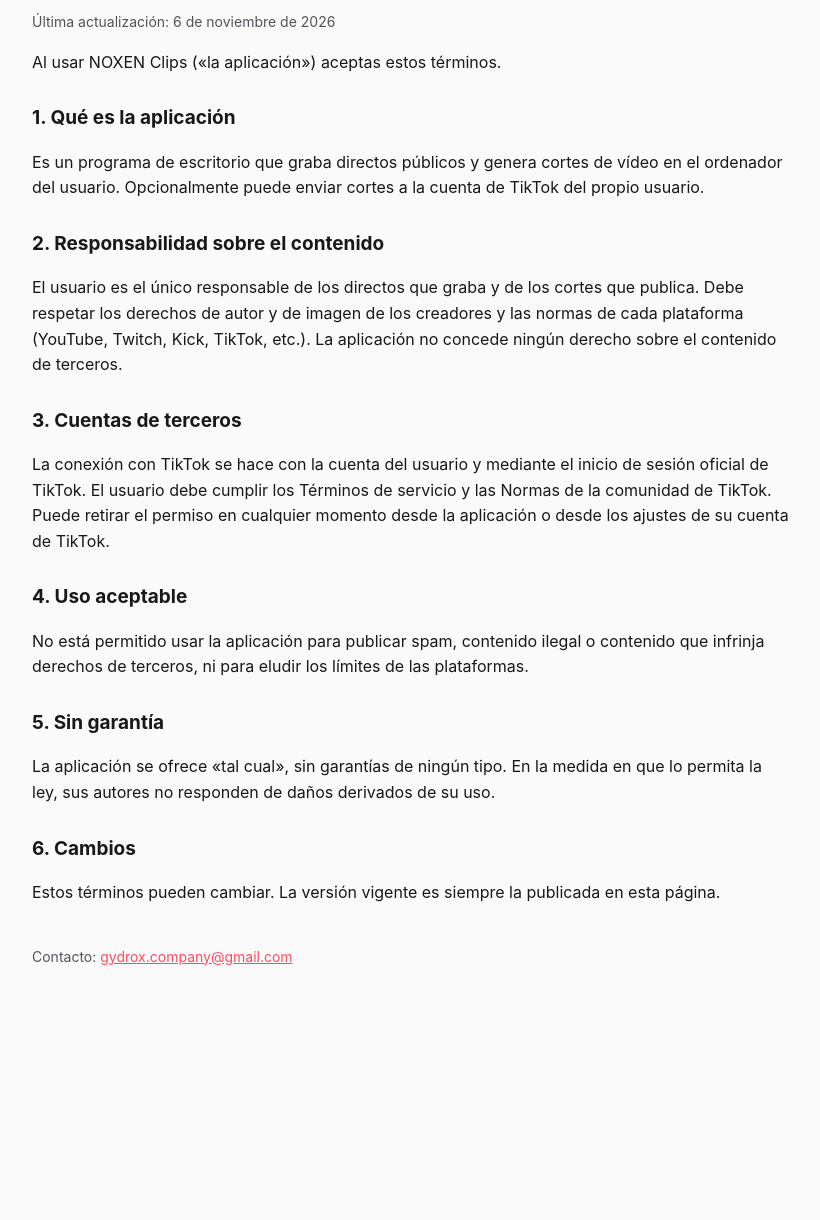
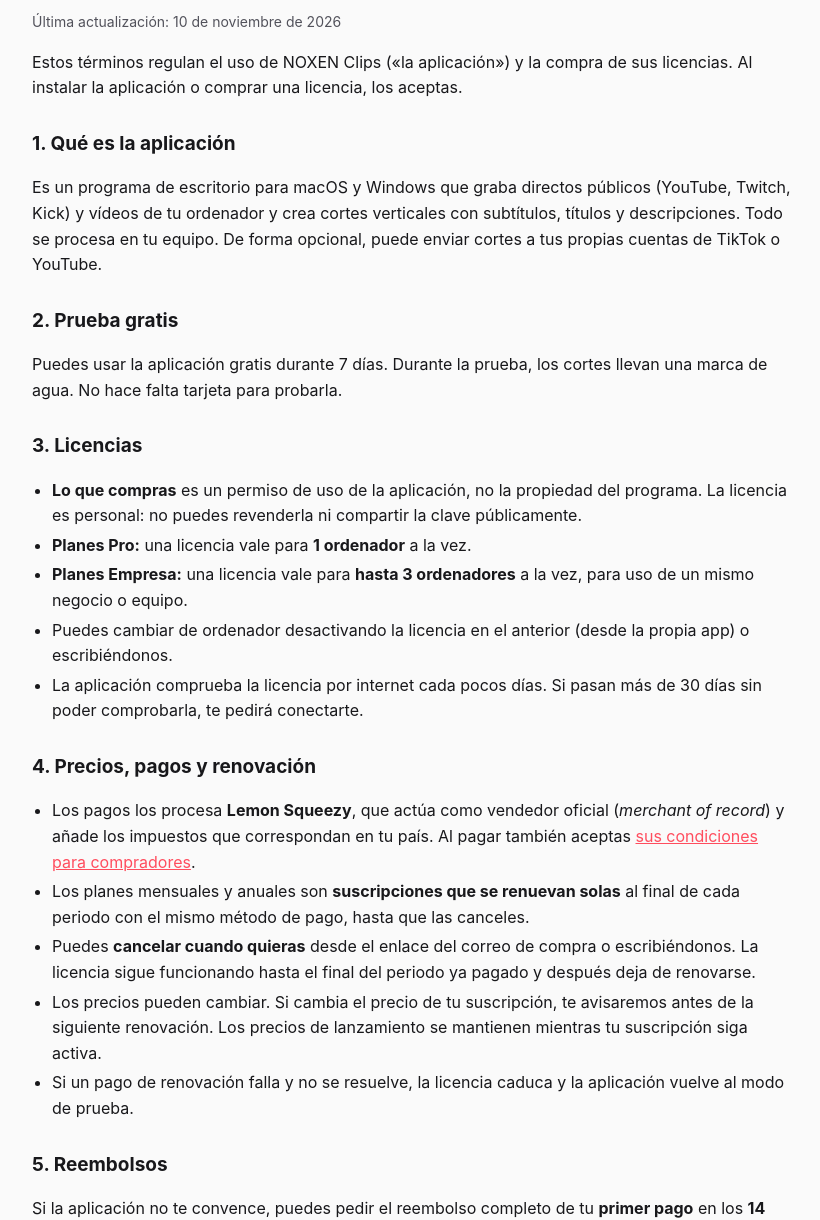
Before and after one commit to yeudygarciadelacruz-eng/NoxenClips, a plain HTML site: page docs/terminos.html in a window 1280 px wide. Shown: the part 141-1361 px from the top of the page, without its empty margins (228-1048 px from the left). Before the commit the page ends 1187 px from the top, so only its background shows below. Drawn offline with Linux system fonts and the light colour scheme.

Commit message:
Web: terminos.html con pagos, licencias y reembolsos

```diff
--- a/docs/terminos.html
+++ b/docs/terminos.html
@@ -5,14 +5,62 @@
 body{margin:0;background:var(--bg);color:var(--fg);font:16px/1.6 -apple-system,Segoe UI,Roboto,sans-serif}
 main{max-width:760px;margin:0 auto;padding:40px 16px 64px}h1{font-size:30px;margin:0 0 6px}h2{font-size:19px;margin:28px 0 6px}
 a{color:var(--acc)}.mut{color:var(--mut);font-size:14px}nav{display:flex;gap:16px;flex-wrap:wrap;margin-bottom:28px;font-size:14px}
-.card{background:var(--card);border-radius:14px;padding:18px 20px;margin:18px 0}ul{padding-left:20px}
+.card{background:var(--card);border-radius:14px;padding:18px 20px;margin:18px 0}ul{padding-left:20px}li{margin:4px 0}
 </style></head><body><main><nav><a href="./">NOXEN Clips</a><a href="terminos.html">Términos de uso</a><a href="privacidad.html">Política de privacidad</a></nav>
-<h1>Términos de uso</h1><p class="mut">Última actualización: 6 de noviembre de 2026</p>
-<p>Al usar NOXEN Clips («la aplicación») aceptas estos términos.</p>
-<h2>1. Qué es la aplicación</h2><p>Es un programa de escritorio que graba directos públicos y genera cortes de vídeo en el ordenador del usuario. Opcionalmente puede enviar cortes a la cuenta de TikTok del propio usuario.</p>
-<h2>2. Responsabilidad sobre el contenido</h2><p>El usuario es el único responsable de los directos que graba y de los cortes que publica. Debe respetar los derechos de autor y de imagen de los creadores y las normas de cada plataforma (YouTube, Twitch, Kick, TikTok, etc.). La aplicación no concede ningún derecho sobre el contenido de terceros.</p>
-<h2>3. Cuentas de terceros</h2><p>La conexión con TikTok se hace con la cuenta del usuario y mediante el inicio de sesión oficial de TikTok. El usuario debe cumplir los Términos de servicio y las Normas de la comunidad de TikTok. Puede retirar el permiso en cualquier momento desde la aplicación o desde los ajustes de su cuenta de TikTok.</p>
-<h2>4. Uso aceptable</h2><p>No está permitido usar la aplicación para publicar spam, contenido ilegal o contenido que infrinja derechos de terceros, ni para eludir los límites de las plataformas.</p>
-<h2>5. Sin garantía</h2><p>La aplicación se ofrece «tal cual», sin garantías de ningún tipo. En la medida en que lo permita la ley, sus autores no responden de daños derivados de su uso.</p>
-<h2>6. Cambios</h2><p>Estos términos pueden cambiar. La versión vigente es siempre la publicada en esta página.</p>
-<p class="mut" style="margin-top:40px">Contacto: <a href="mailto:gydrox.company@gmail.com">gydrox.company@gmail.com</a></p></main></body></html>
+<h1>Términos de uso</h1><p class="mut">Última actualización: 10 de noviembre de 2026</p>
+<p>Estos términos regulan el uso de NOXEN Clips («la aplicación») y la compra de sus licencias. Al instalar la aplicación o comprar una licencia, los aceptas.</p>
+
+<h2>1. Qué es la aplicación</h2>
+<p>Es un programa de escritorio para macOS y Windows que graba directos públicos (YouTube, Twitch, Kick) y vídeos de tu ordenador y crea cortes verticales con subtítulos, títulos y descripciones. Todo se procesa en tu equipo. De forma opcional, puede enviar cortes a tus propias cuentas de TikTok o YouTube.</p>
+
+<h2>2. Prueba gratis</h2>
+<p>Puedes usar la aplicación gratis durante 7 días. Durante la prueba, los cortes llevan una marca de agua. No hace falta tarjeta para probarla.</p>
+
+<h2>3. Licencias</h2>
+<ul>
+<li><b>Lo que compras</b> es un permiso de uso de la aplicación, no la propiedad del programa. La licencia es personal: no puedes revenderla ni compartir la clave públicamente.</li>
+<li><b>Planes Pro:</b> una licencia vale para <b>1 ordenador</b> a la vez.</li>
+<li><b>Planes Empresa:</b> una licencia vale para <b>hasta 3 ordenadores</b> a la vez, para uso de un mismo negocio o equipo.</li>
+<li>Puedes cambiar de ordenador desactivando la licencia en el anterior (desde la propia app) o escribiéndonos.</li>
+<li>La aplicación comprueba la licencia por internet cada pocos días. Si pasan más de 30 días sin poder comprobarla, te pedirá conectarte.</li>
+</ul>
+
+<h2>4. Precios, pagos y renovación</h2>
+<ul>
+<li>Los pagos los procesa <b>Lemon Squeezy</b>, que actúa como vendedor oficial (<i>merchant of record</i>) y añade los impuestos que correspondan en tu país. Al pagar también aceptas <a href="https://www.lemonsqueezy.com/buyer-terms">sus condiciones para compradores</a>.</li>
+<li>Los planes mensuales y anuales son <b>suscripciones que se renuevan solas</b> al final de cada periodo con el mismo método de pago, hasta que las canceles.</li>
+<li>Puedes <b>cancelar cuando quieras</b> desde el enlace del correo de compra o escribiéndonos. La licencia sigue funcionando hasta el final del periodo ya pagado y después deja de renovarse.</li>
+<li>Los precios pueden cambiar. Si cambia el precio de tu suscripción, te avisaremos antes de la siguiente renovación. Los precios de lanzamiento se mantienen mientras tu suscripción siga activa.</li>
+<li>Si un pago de renovación falla y no se resuelve, la licencia caduca y la aplicación vuelve al modo de prueba.</li>
+</ul>
+
+<h2>5. Reembolsos</h2>
+<p>Si la aplicación no te convence, puedes pedir el reembolso completo de tu <b>primer pago</b> en los <b>14 días</b> siguientes a la compra escribiendo a <a href="mailto:gydrox.company@gmail.com">gydrox.company@gmail.com</a>. Las renovaciones no se reembolsan, salvo que la ley de tu país diga otra cosa o la aplicación no haya funcionado por un fallo nuestro que no pudimos arreglar. Al reembolsarse, la licencia se desactiva.</p>
+
+<h2>6. Responsabilidad sobre el contenido</h2>
+<p>Tú eres el único responsable de los directos que grabas y de los cortes que publicas. Debes tener permiso del creador o de quien tenga los derechos, y respetar los derechos de autor y de imagen y las normas de cada plataforma (YouTube, Twitch, Kick, TikTok, Instagram…). La aplicación no te concede ningún derecho sobre contenido de terceros.</p>
+
+<h2>7. Cuentas de terceros</h2>
+<p>La conexión con TikTok y YouTube se hace con tu propia cuenta y mediante su inicio de sesión oficial. Debes cumplir sus condiciones: los <a href="https://www.tiktok.com/legal/terms-of-service">Términos de servicio de TikTok</a> y los <a href="https://www.youtube.com/t/terms">Términos de servicio de YouTube</a>. Puedes retirar el permiso en cualquier momento desde la aplicación o desde los ajustes de tu cuenta.</p>
+
+<h2>8. Inteligencia artificial</h2>
+<p>Los subtítulos, la puntuación de momentos, los títulos y las descripciones los genera una IA en tu ordenador y pueden contener errores. Revísalos antes de publicar.</p>
+
+<h2>9. Uso no permitido</h2>
+<ul>
+<li>Publicar spam, contenido ilegal o contenido que infrinja derechos de terceros.</li>
+<li>Eludir los límites o las normas de las plataformas.</li>
+<li>Saltarse la licencia, la prueba o la marca de agua, o modificar, descompilar o redistribuir la aplicación.</li>
+</ul>
+<p>Si incumples estos términos, podemos desactivar tu licencia.</p>
+
+<h2>10. Sin garantía y límite de responsabilidad</h2>
+<p>La aplicación se ofrece «tal cual». Trabajamos para que funcione bien, pero no garantizamos que no tenga fallos ni que las plataformas no cambien algo que la afecte (por ejemplo, un directo que no se pueda grabar). En la medida en que lo permita la ley, nuestra responsabilidad total se limita a lo que pagaste por la licencia en los últimos 12 meses.</p>
+
+<h2>11. Ley aplicable</h2>
+<p>Estos términos se rigen por las leyes de la República Dominicana, sin perjuicio de los derechos que te dé como consumidor la ley de tu país.</p>
+
+<h2>12. Cambios</h2>
+<p>Estos términos pueden cambiar. La versión vigente es siempre la publicada en esta página, con su fecha. Si el cambio es importante, lo avisaremos en las novedades de la app.</p>
+
+<p class="mut" style="margin-top:40px">Contacto: <a href="mailto:gydrox.company@gmail.com">gydrox.company@gmail.com</a> · <a href="privacidad.html">Política de privacidad</a></p></main></body></html>
```
